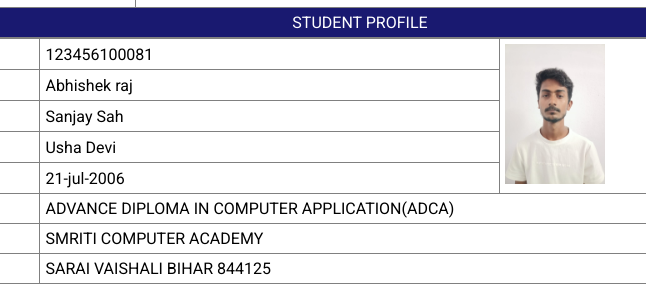
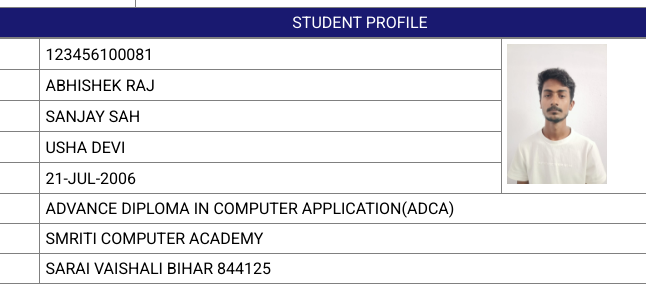
Before and after one commit to UnstoppableAnni/Certificate, a plain HTML site: page index.html in a window 1280 px wide. Shown: the part 138-424 px from the top of the page, 280-926 px from the left. Drawn offline with Linux system fonts and the light colour scheme.

Commit message:
index.html

```diff
--- a/index.html
+++ b/index.html
@@ -1,3 +1,4 @@
+
 <!DOCTYPE html>
 <html lang="en">
 
@@ -59,19 +60,19 @@
         </tr>
         <tr>
             <th> Student Name </th>
-            <td>Abhishek raj</td>
+            <td>ABHISHEK RAJ</td>
         </tr>
         <tr>
             <th> Father's Name </th>
-            <td>Sanjay Sah</td>
+            <td>SANJAY SAH</td>
         </tr>
         <tr>
             <th> Mother's Name </th>
-            <td>Usha Devi</td>
+            <td>USHA DEVI</td>
         </tr>
         <tr>
             <th> Date of Birth </th>
-            <td>21-jul-2006</td>
+            <td>21-JUL-2006</td>
         </tr>
         <tr>
             <th> Course </th>
```
